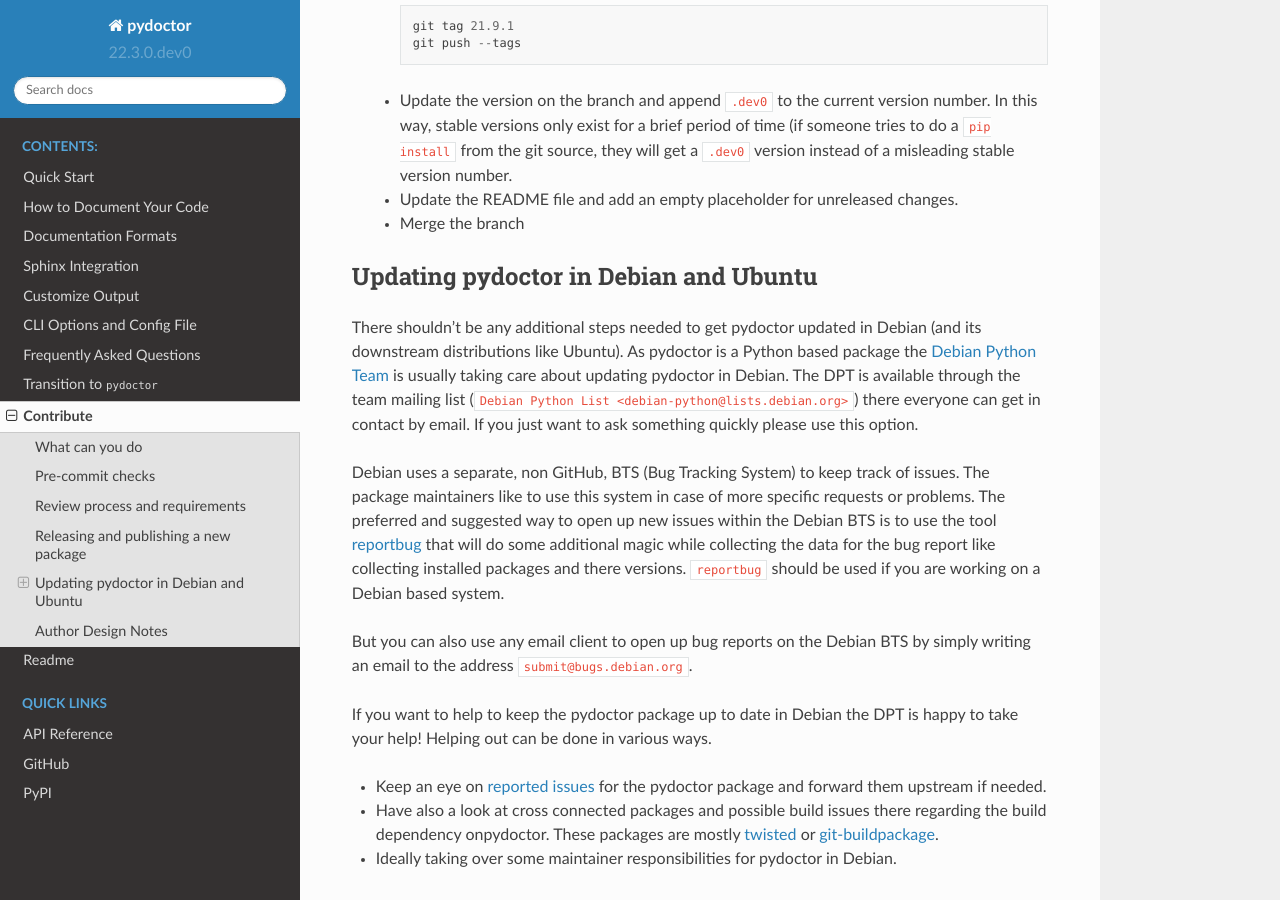
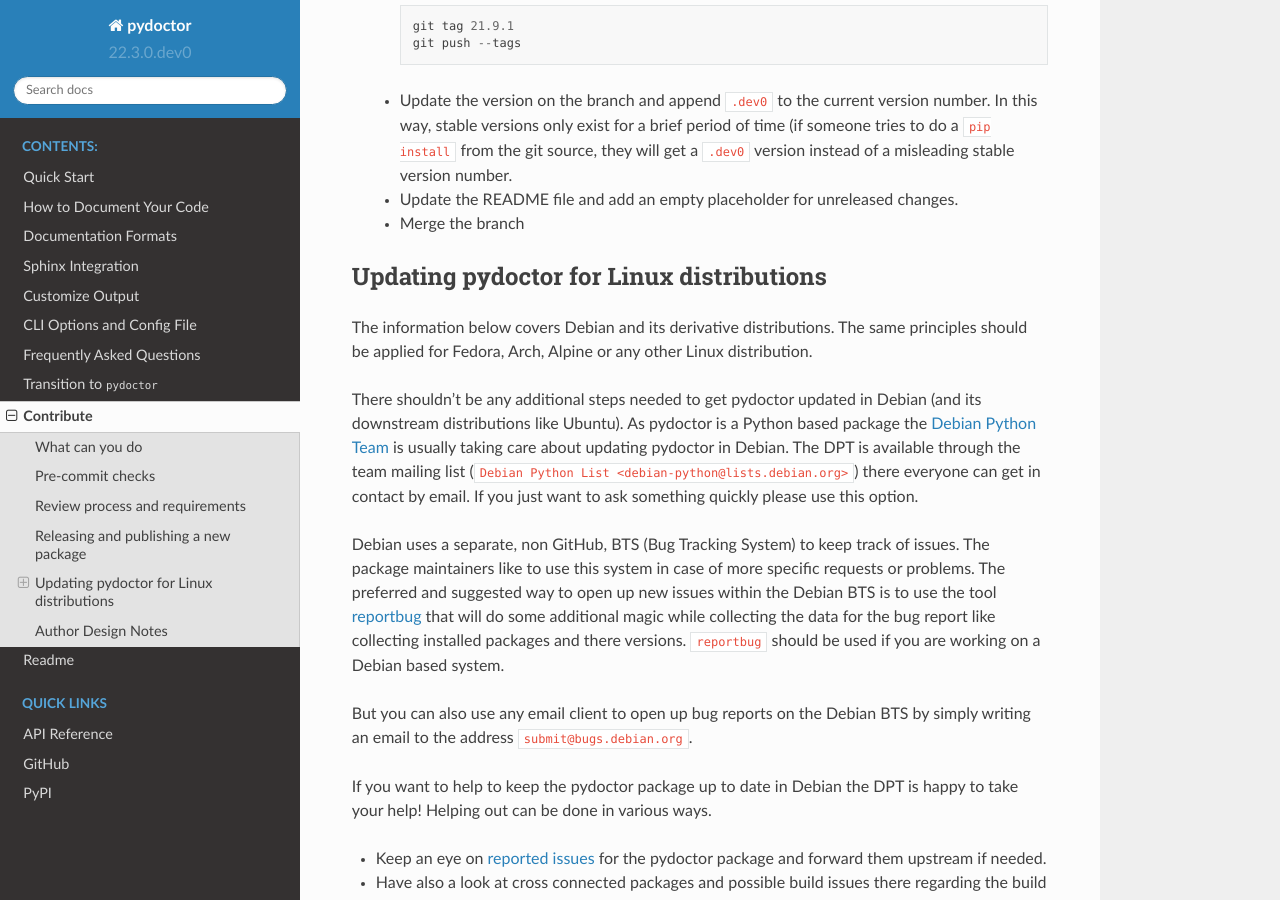
Before and after one commit to twisted/pydoctor, a Sphinx documentation site: the page built from docs/source/contrib.rst, in a window 1280 px wide and 900 px high, scrolled down 1963 px. Built offline with Sphinx 7.4.7 and the Read the Docs theme 2.0.0, drawn with Linux system fonts in a browser that asks for light colours.

Commit message:
contrib.rst: Be more generic in section about updating pydoctor

```diff
--- a/docs/source/contrib.rst
+++ b/docs/source/contrib.rst
@@ -74,8 +74,12 @@
  - Update the README file and add an empty placeholder for unreleased changes.
  - Merge the branch
 
-Updating pydoctor in Debian and Ubuntu
---------------------------------------
+Updating pydoctor for Linux distributions
+-----------------------------------------
+
+The information below covers Debian and its derivative distributions.
+The same principles should be applied for Fedora, Arch, Alpine or any other
+Linux distribution.
 
 There shouldn't be any additional steps needed to get pydoctor updated in
 Debian (and its downstream distributions like Ubuntu).
```
